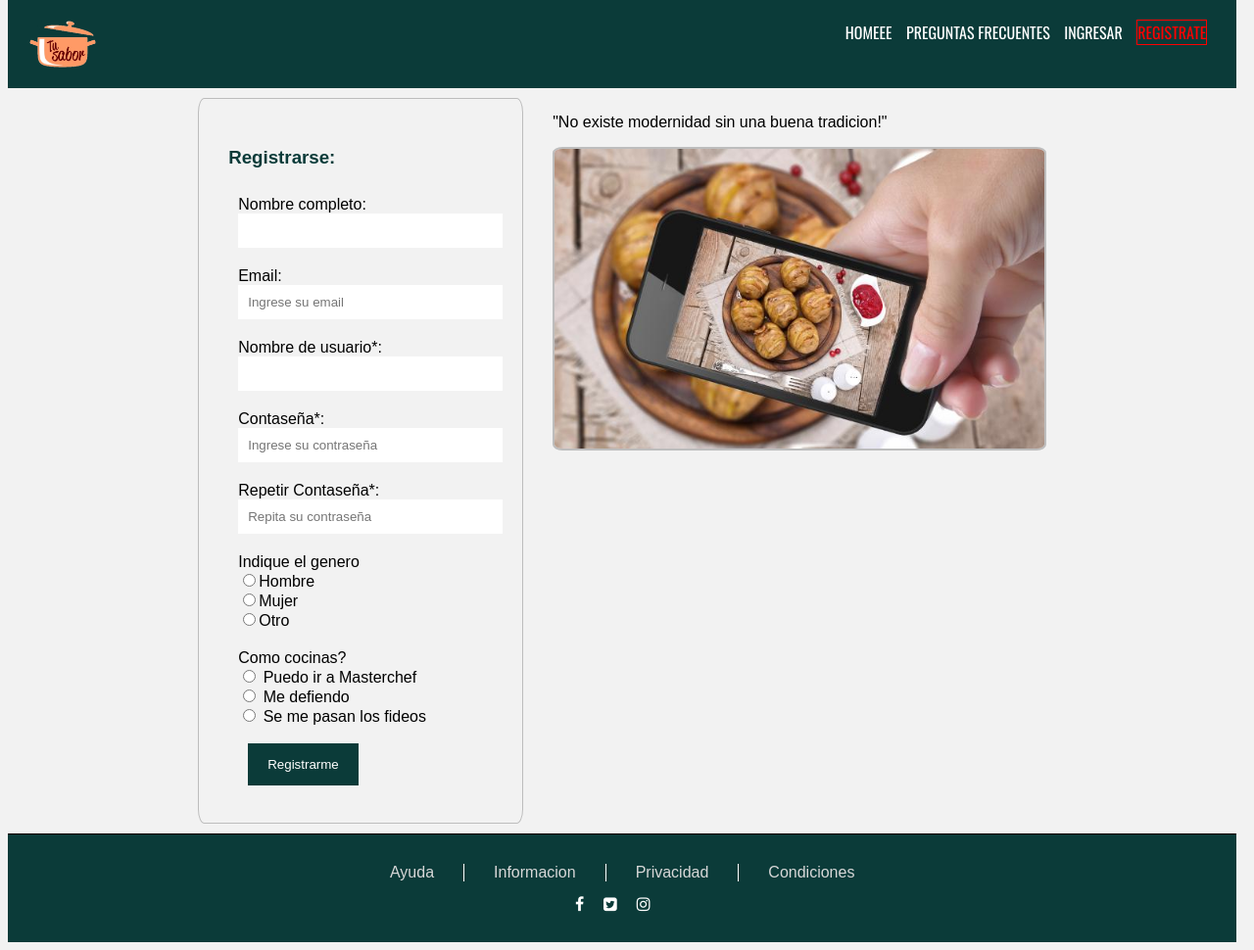
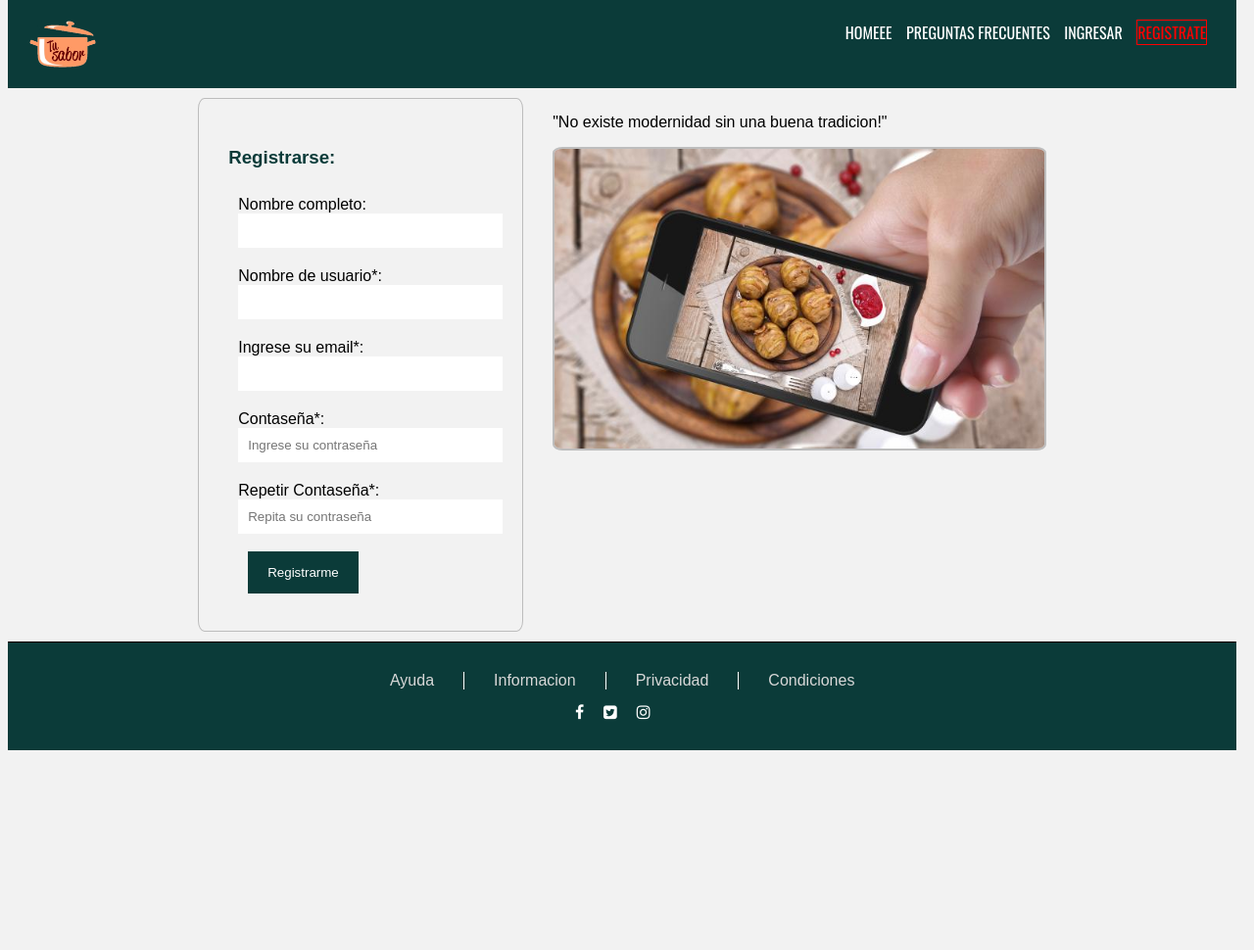
Before and after one commit to Santiago-Deluca/proyecto-integrador, a PHP site: page /registro.php in a window 1280 px wide. Shown: the whole page at 98% size. After the commit the page ends 766 px from the top, so only its background shows below. Run offline with PHP 8.4, Linux system fonts and the light colour scheme.

Commit message:
validacion  registro

```diff
--- a/login.php
+++ b/login.php
@@ -46,5 +46,6 @@
     <?php
       include ("footer.php");
     ?>
+
   </body>
 </html>
--- a/registro.php
+++ b/registro.php
@@ -1,3 +1,17 @@
+<?php
+require_once "validacion_registro.php";
+  if ($_POST){
+  $errores = validacion_registro($_POST);
+  $errorExiste =datos_existentes($_POST);
+   if (empty($errores) && empty($errorExiste)) {
+     $usuario = crearUsuario($_POST);
+     guardarUsuario($usuario);
+     //header('Location: login.php');
+   }
+
+  }
+ ?>
+
 <!DOCTYPE html>
 <html lang="en" dir="ltr">
   <head>
@@ -18,49 +32,40 @@
         <div class="container">
           <div class="panel">
             <h3 class="text_login">Registrarse:</h3>
+            <span class="error"><?php echo isset( $errorExiste["username"]) ? $errorExiste["username"] : ""  ; ?> </span>
+            <span class="error"><?php echo isset( $errorExiste["email"]) ? $errorExiste["email"] : ""   ; ?> </span>
+              <div class="mini_container">
+              <label for="name" >Nombre completo: </label>  <br/>
+              <input type="text" name="name" class="espacio_de_relleno" id="name" value="<?php echo isset($_POST['name']) ? $_POST['name'] : '' ?>"  maxlength="50" /><br/>
+              <span class="error"> <?php echo isset( $errores["name"]) ? $errores["name"] : ""  ; ?></span>
+              </div>
+
+
             <div class="mini_container">
-              <label for="name" >Nombre completo: </label>  <br/>
-              <input type="text" name="name" class="espacio_de_relleno" id="name" value=""  maxlength="50" /><br/>
-              <span class="error"></span>
+              <label for="username" >Nombre de usuario*:</label><br/>
+              <input type="text" name="username" class="espacio_de_relleno" id="username" value="<?php echo isset($_POST['username']) ? $_POST['username'] : '' ?>" maxlength="50" /><br/>
+              <span id="username_error" class="error"><?php echo isset( $errores["username"]) ? $errores["username"] : ""  ; ?></span>
             </div>
 
             <div class="mini_container">
-              <label for="email" >Email:</label><br/>
-              <input type="text" name="email" class="espacio_de_relleno" id="email" value="" maxlength="50" placeholder="Ingrese su email" /><br/>
-              <span id="mail_error" class="error"></span>
+              <label for="email" >Ingrese su email*:</label><br/>
+              <input type="email" name="email" class="espacio_de_relleno" id="email" value="<?php echo isset($_POST['email']) ? $_POST['email'] : '' ?>" maxlength="50"  />
+              <span id="email_error" class="error"><?php echo isset( $errores["email"]) ? $errores["email"] : ""  ; ?></span>
             </div>
 
-            <div class="mini_container">
-              <label for="username" >Nombre de usuario*:</label><br/>
-              <input type="text" name="username" class="espacio_de_relleno" id="username" value="" maxlength="50" /><br/>
-              <span id="username_error" class="error"></span>
-            </div>
 
             <div class="mini_container">
               <label for="password" >Contaseña*:</label><br/>
               <input type="password" name="password" class="espacio_de_relleno" id="password"  maxlength="50" placeholder="Ingrese su contraseña" />
-              <div id="password_error" class="error"></div>
+              <span id="password_error" class="error"><?php echo isset( $errores["password"]) ? $errores["password"] : ""  ; ?></span>
             </div>
 
             <div class="mini_container">
               <label for="repassword" >Repetir Contaseña*:</label><br/>
-              <input type="repassword" name="repassword" class="espacio_de_relleno" id="repassword" maxlength="50" placeholder="Repita su contraseña" />
-              <div id="repassword_error" class="error"></div>
+              <input type="password" name="repassword" class="espacio_de_relleno" id="repassword" maxlength="50" placeholder="Repita su contraseña" />
+              <span id="repassword_error" class="error"><?php echo isset( $errores["repassword"]) ? $errores["repassword"] : ""  ; ?></span>
             </div>
 
-            <div class="mini_container">
-              <label for="genero">Indique el genero</label> <br>
-              <input type="radio" name="genero" value="Hombre">Hombre<br>
-              <input type="radio" name="genero" value="Mujer">Mujer<br>
-              <input type="radio" name="genero" value="Otro">Otro
-            </div>
-
-            <div class="mini_container">
-              <label for="rendimiento_cocina">Como cocinas?</label><br>
-              <input type="radio" name="rendimiento_cocina" value="Puedo ir a Masterchef"> Puedo ir a Masterchef <br>
-              <input type="radio" name="rendimiento_cocina" value="Me defiendo"> Me defiendo <br>
-              <input type="radio" name="rendimiento_cocina" value="Se me pasan los fideos"> Se me pasan los fideos
-            </div>
             <input  type="submit" class="submit" name="Submit" value="Registrarme" />
           </div>
 
--- /dev/null
+++ b/usuarios.json
@@ -0,0 +1 @@
+{"usuarios":["{\"nombre\":\"guille\",\"email\":\"guille@gmail.com\",\"username\":\"guille\",\"password\":\"$2y$10$3hf4B.cDDEsAu8bMYKoYFefhvDXhV4oLa7.9FL3bmoM3Hwoqk1tpm\"}"]}
```
Also changed, not shown: validacion_registro.php (added, +94 -0 lines).
